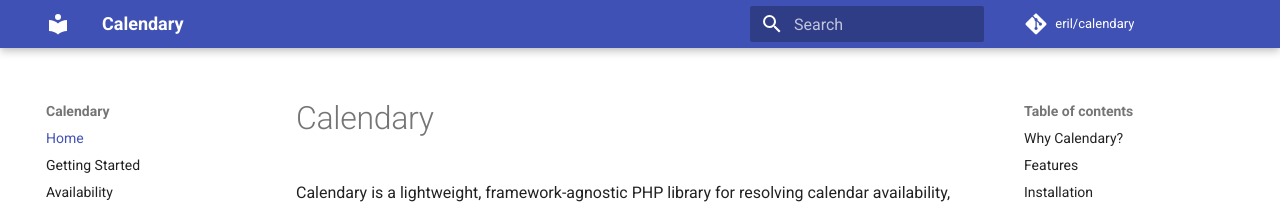
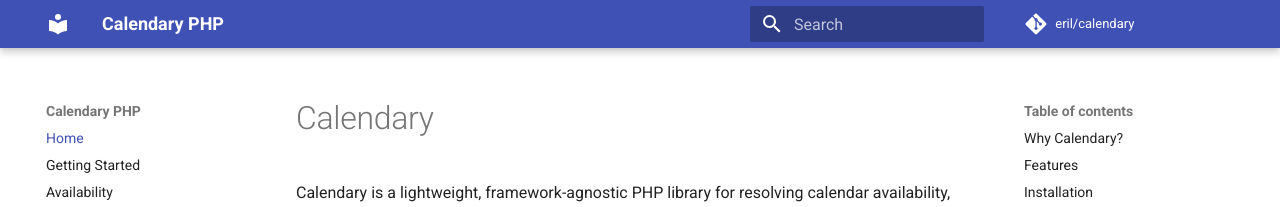
Before and after one commit to erilshackle/calendary-php, an MkDocs documentation site: the page built from docs/index.md, in a window 1280 px wide. Shown: the top 207 px of the page. Built offline with MkDocs 1.6.1 and Material for MkDocs 9.7.7, drawn with Linux system fonts in a browser that asks for light colours; comment, search, counter and statistics services are not loaded.

Commit message:
feat: update site name to 'Calendary PHP' and adjust docs directory

```diff
--- a/mkdocs.yml
+++ b/mkdocs.yml
@@ -1,9 +1,11 @@
-site_name: Calendary
+docs_dir: docs
+site_name: Calendary PHP
 site_description: Calendar availability, busy periods and bookable time slots for PHP.
 site_author: Eril TS Carvalho
 
 repo_name: eril/calendary
 repo_url: https://github.com/eril/calendary
+# remote_branch: main
 
 theme:
   name: material
```
